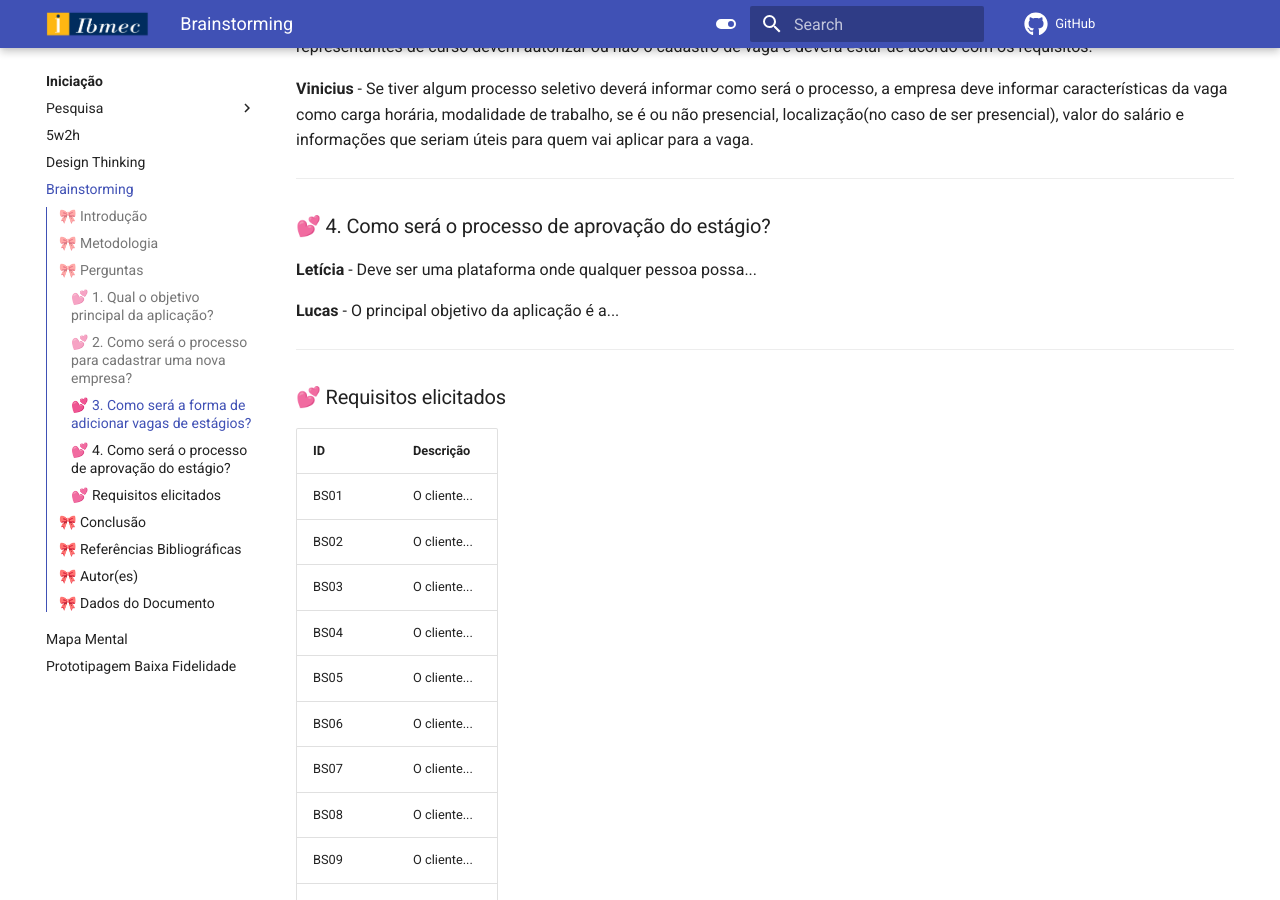
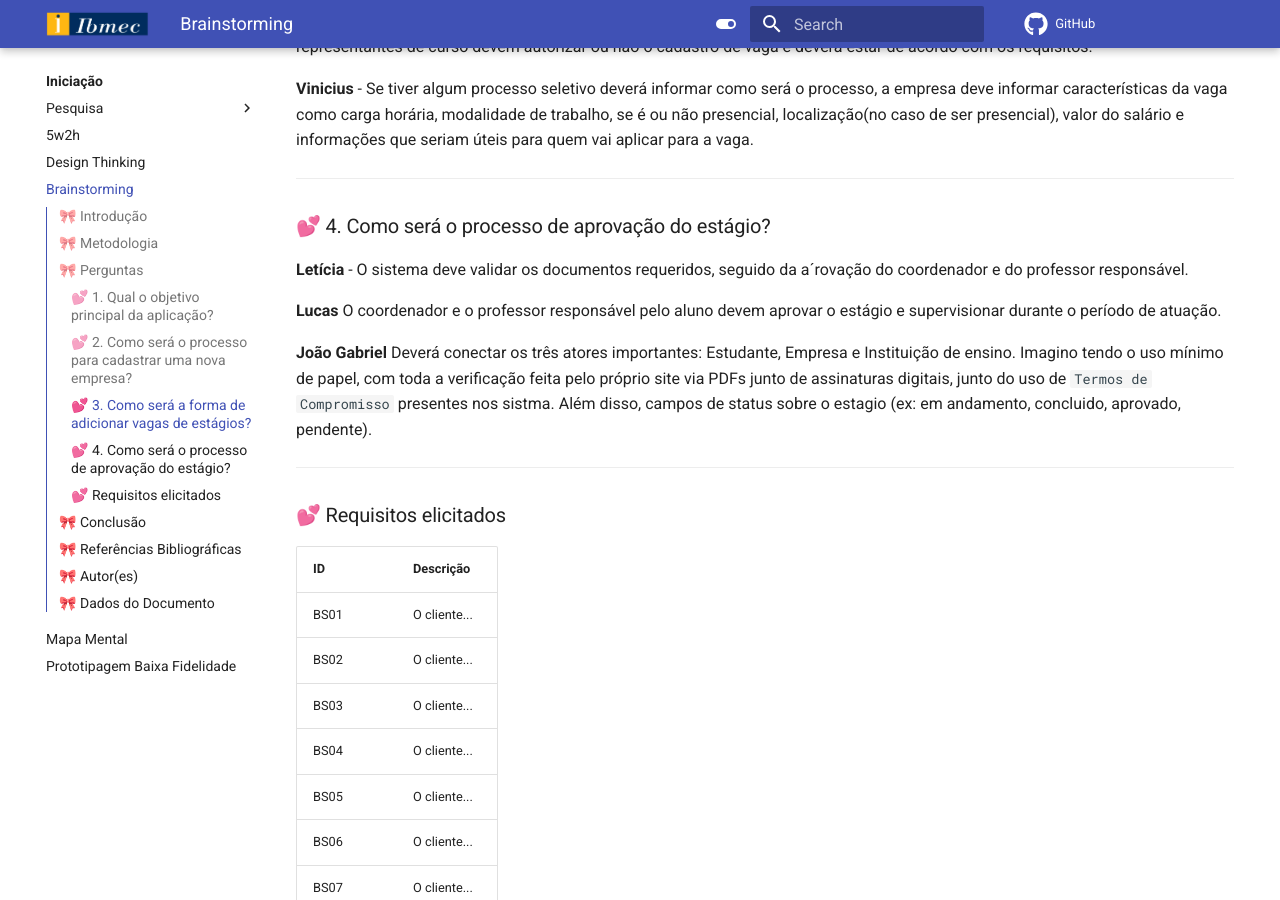
Before and after one commit to Projetos-de-Extensao/PBE_26.1_8002_I, an MkDocs documentation site: the page built from docs/Iniciacao/Brainstorm.md, in a window 1280 px wide and 900 px high, scrolled down 1536 px. Built offline with MkDocs 1.6.1 and Material for MkDocs 9.7.7, drawn with Linux system fonts in a browser that asks for light colours; comment, search, counter and statistics services are not loaded; some of the changed text lies outside the part shown.

Commit message:
Tópico 4 - respostas sobre como será o processo de aprovação

```diff
--- a/docs/Iniciacao/Brainstorm.md
+++ b/docs/Iniciacao/Brainstorm.md
@@ -20,7 +20,7 @@ A equipe se reuniu para debater ideias gerais sobre o projeto presencialmente, c
 
 <b>Roger</b> - A plataforma deve fornecer um ambiente de gerenciamento de estágios para os coordenadores e alunos do IBMEC.
 
-<b>João Gabriel</b> - O objetivo da aplicação é facilitar  e padronizar a formalização de contratos de estágio referentes aos alunos do IBMEC.
+<b>João Gabriel</b> - O objetivo da aplicação é facilitar  e padronizar a formalização de contratos de estágio referentes aos alunos do IBMEC com empresas externas.
 
 <b>Lucas</b> - O principal objetivo da aplicação é simplificar, organizar e facilitar o gerenciamento de estagios do IBMEC em um só lugar.
 
@@ -66,11 +66,12 @@ A equipe se reuniu para debater ideias gerais sobre o projeto presencialmente, c
 ### 💕 4. Como será o processo de aprovação do estágio?
 
 <p align = "justify">
-<b>Letícia</b> - Deve ser uma plataforma onde qualquer pessoa possa...
+<b>Letícia</b> - O sistema deve validar os documentos requeridos, seguido da a´rovação do coordenador e do professor responsável.
 </p>
 
-<b>Lucas</b> - O principal objetivo da aplicação é a...
+<b>Lucas</b> O coordenador e o professor responsável pelo aluno devem aprovar o estágio e supervisionar durante o período de atuação.
 
+<b>João Gabriel</b> Deverá conectar os três atores importantes: Estudante, Empresa e Instituição de ensino. Imagino tendo o uso mínimo de papel, com toda a verificação feita pelo próprio site via PDFs junto de assinaturas digitais, junto do uso de `Termos de Compromisso` presentes nos sistma. Além disso, campos de status sobre o estagio (ex: em andamento, concluido, aprovado, pendente).
 </p>
 
 ---
```
